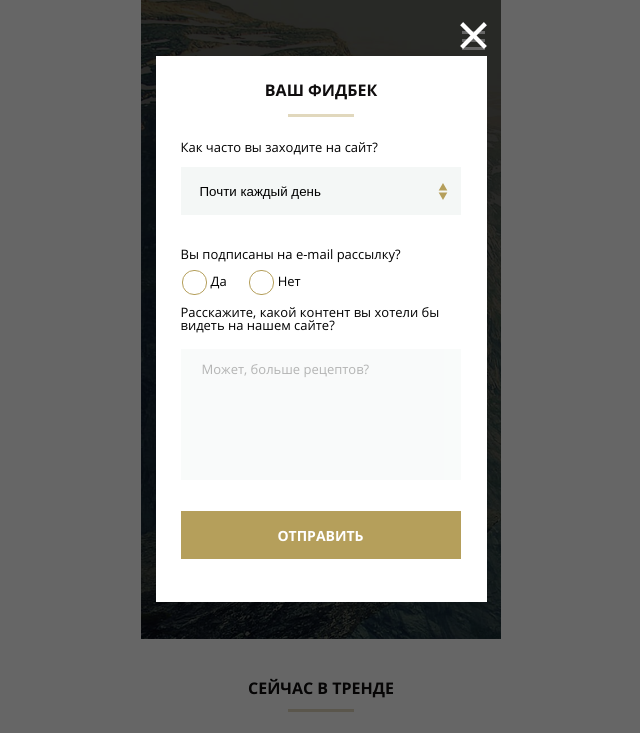
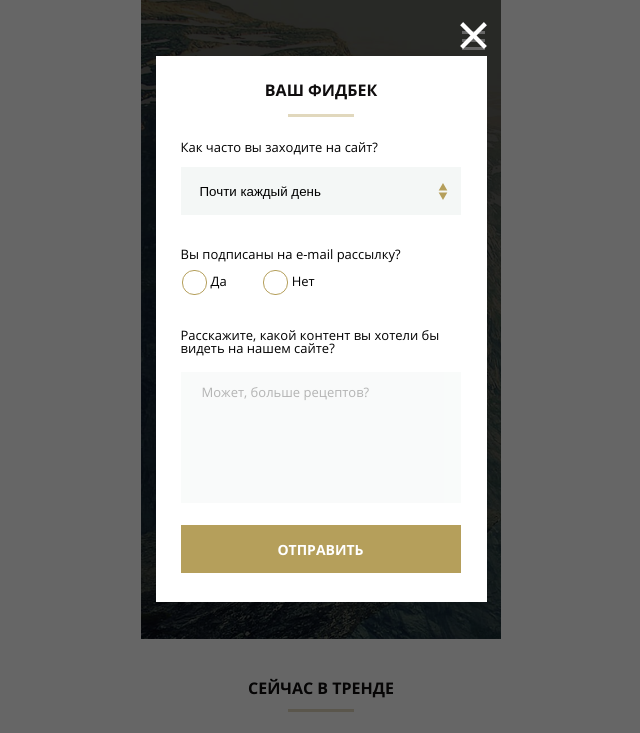
Before and after one commit to RomanNikolaich/Test.htlm, a plain HTML site: page index.html in a window 1280 px wide. Shown: the top 733 px of the page, without its empty margins (319-959 px from the left). Drawn offline with Linux system fonts and the light colour scheme.

Commit message:
Add files via upload

```diff
--- a/css/style-mobile.css
+++ b/css/style-mobile.css
@@ -163,7 +163,7 @@ body {
 }
 
 .popup-subscribe {
-    width: 330px;
+    width: 280px;
     height: 58px;
     margin: 33px 0 0 0;
 }
@@ -172,6 +172,7 @@ body {
     width: 280px;
     line-height: 1;
     margin-bottom: 9px;
+    margin-top: 23px;
 }
 
 .subscribe-variant {
@@ -198,7 +199,7 @@ body {
 }
 
 .radio-no {
-    margin: 0 4px 0 17px;
+    margin: 0 4px 0 31px;
 }
 
 .visually-hidden:checked + .subscribe-variant::before {
@@ -237,6 +238,7 @@ body {
 .what-content > .what-content-btn {
     width: 280px;
     height: 48px;
+    margin: 8px 0 0 0;
 }
 
 dialog {
```
